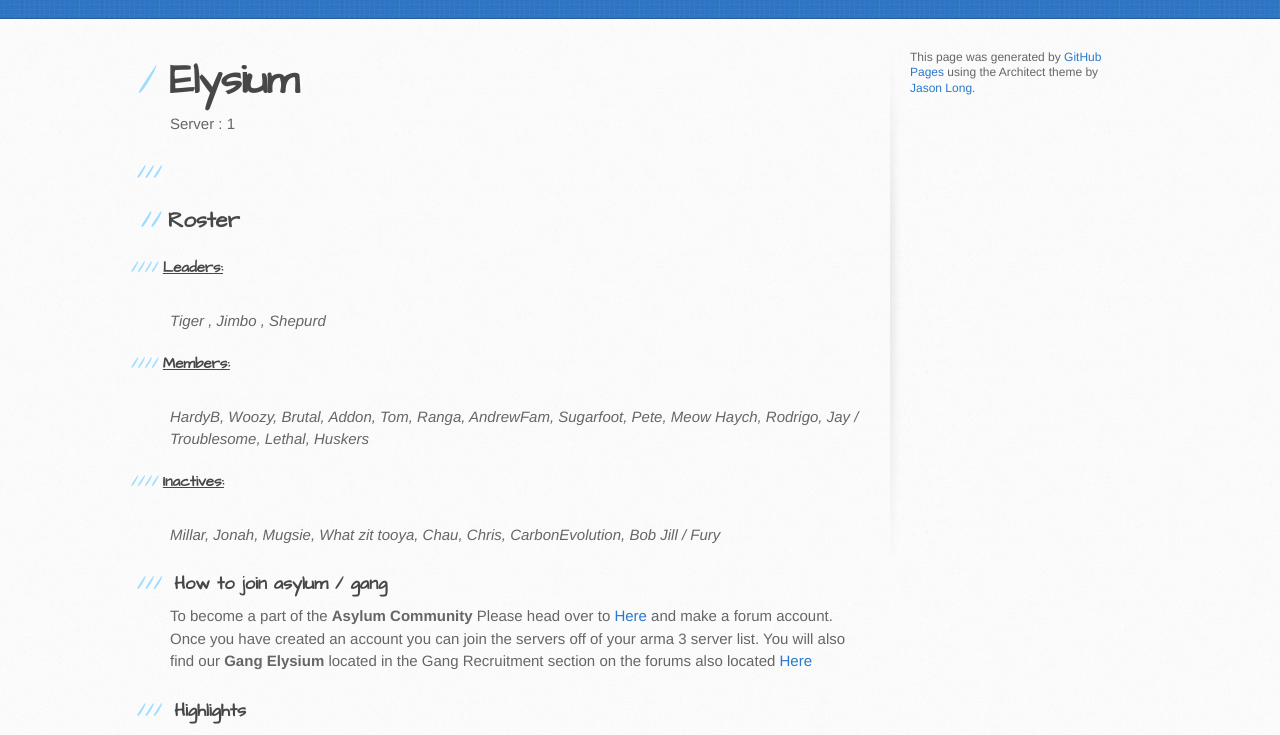
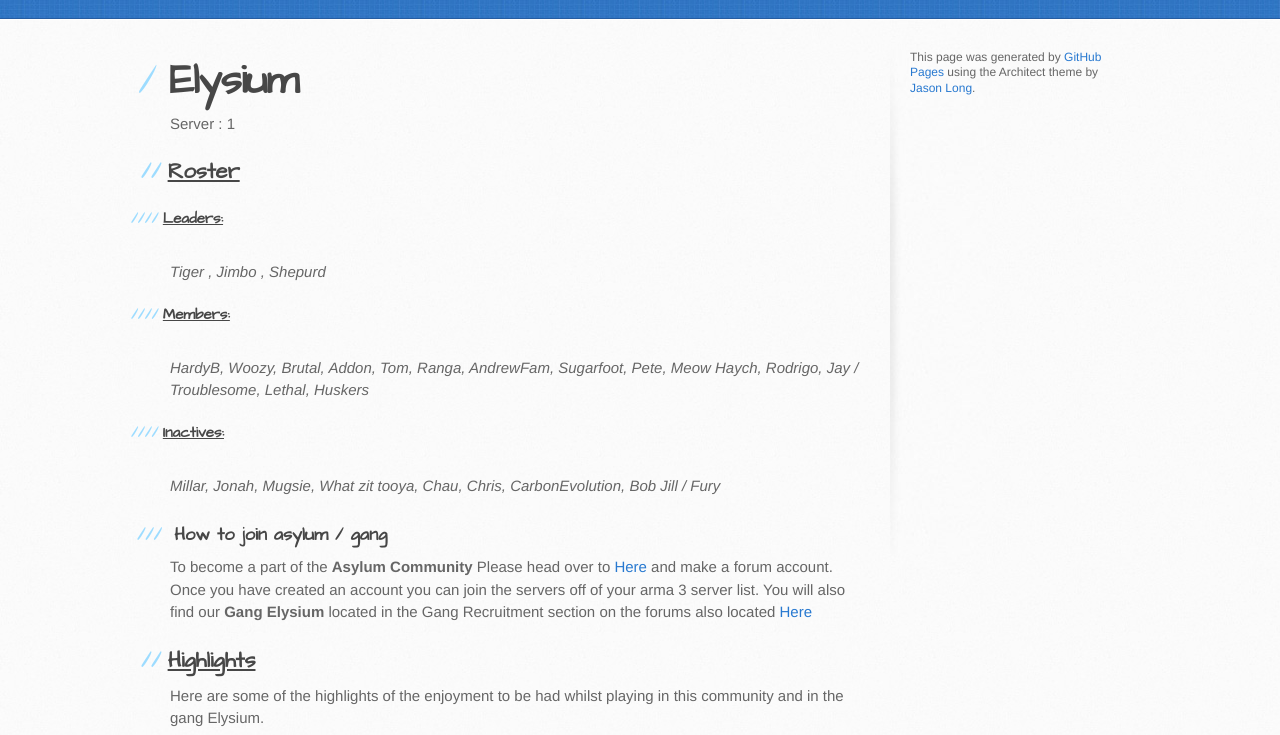
Before and after one commit to DerekR0123/Rossfitness.github.io, a Jekyll site: the page index.html, which Jekyll copies as it is, in a window 1280 px wide. Shown: the part 370-1105 px from the top of the page. Built offline with Jekyll 4.4.1, drawn with Linux system fonts in a browser that asks for light colours.

Commit message:
Update index.html

```diff
--- a/index.html
+++ b/index.html
@@ -33,8 +33,7 @@
 <p> Server : 1</p>
 
 
-<h3>
-<a id="designer-templates" class="anchor" href="#designer-templates" aria-hidden="true"><span aria-hidden="true" class="octicon octicon-link"></span></a><h2>Roster</h2></h3>
+<a id="designer-templates" class="anchor" href="#designer-templates" aria-hidden="true"><span aria-hidden="true" class="octicon octicon-link"></span></a><h2><u>Roster</u></h2>
 
 <p><h4><u>Leaders:</u></h4><br><em>Tiger , Jimbo , Shepurd<br></em></p>
 <p><h4><u>Members:</u></h4><br>
@@ -52,8 +51,7 @@
 Gang Recruitment section on the forums also located <a href="http://www.gaming-asylum.com/forums/index.php?/topic/23622-elysium-s1-na-open-eu-open/#comment-171915">Here</a>
 </p>
 
-<h3>
-<a id="authors-and-contributors" class="anchor" href="#authors-and-contributors" aria-hidden="true"><span aria-hidden="true" class="octicon octicon-link"></span></a>Highlights</h3>
+<a id="authors-and-contributors" class="anchor" href="#authors-and-contributors" aria-hidden="true"><span aria-hidden="true" class="octicon octicon-link"></span></a><h2><u>Highlights</h2></u>
 <p>Here are some of the highlights of the enjoyment to be had whilst playing in this community and in the gang Elysium.</p>
 <iframe width="560" height="315" src="https://www.youtube.com/embed/-IFLrD7mhZY" frameborder="0" allowfullscreen></iframe>
 <h3>
```
